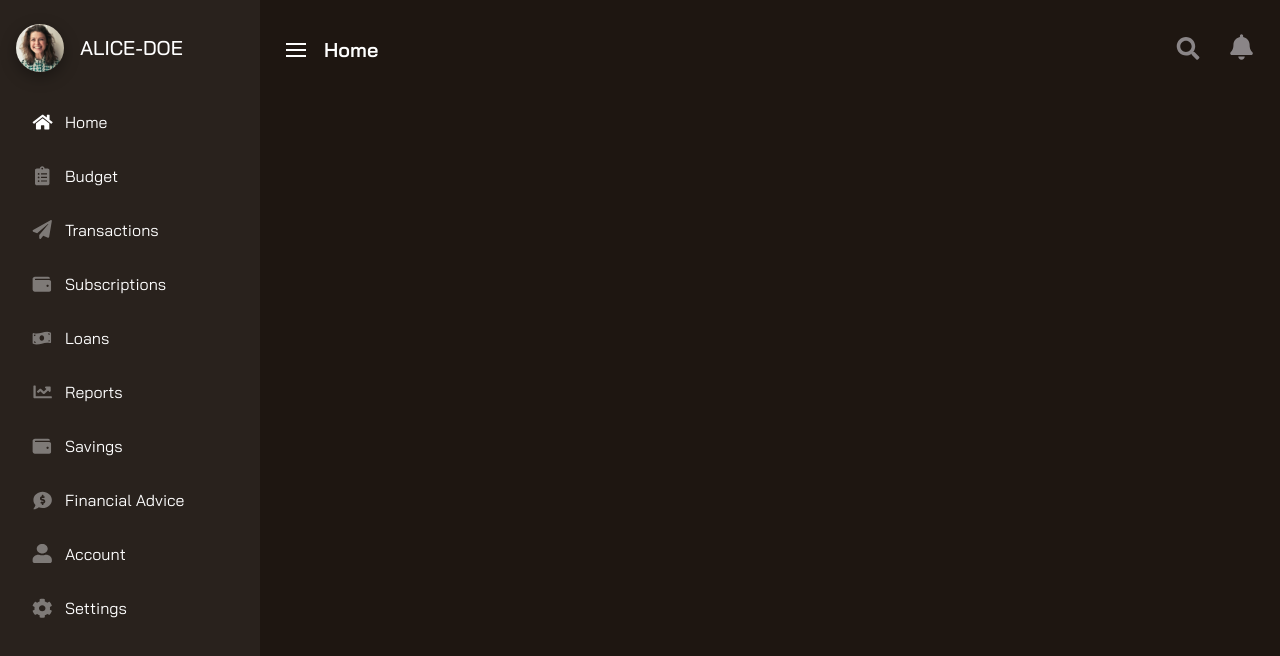
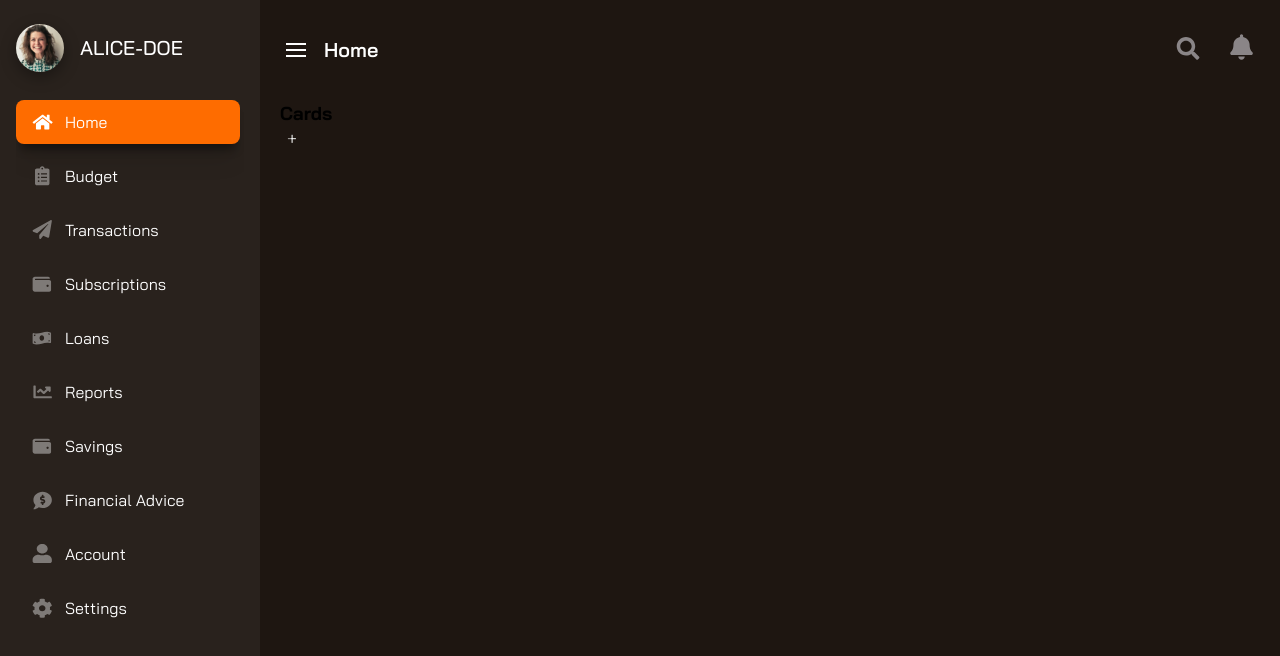
Before and after one commit to PetrTutikov/dash-learn, a React (Create React App) app: page / in a window 1280 px wide. Shown: the top 656 px of the page. Built offline with nearby package versions, Linux system fonts and the light colour scheme.

Commit message:
создал компонет карточки настроил минимальный скелет
https://youtu.be/UA8Sxk_mHb8?t=1871

```diff
--- /dev/null
+++ b/src/components/Cards/Cards.jsx
@@ -0,0 +1,17 @@
+import { iconsImgs } from '../../utils/images';
+import "./Cards.css";
+
+const Cards = () => {
+  return (
+    <div className="grid-one-item grid-common grid-c1">
+      <div className="grid-c-title">
+        <h3 className="grid-c-title-text">Cards</h3>
+        <button className="grid-c-title-icon">
+          <img src={iconsImgs.plus}/>
+        </button>
+      </div>
+    </div>
+  )
+}
+
+export default Cards
--- /dev/null
+++ b/src/components/ContentMain/ContentMain.jsx
@@ -0,0 +1,14 @@
+import "./ContentMain.css"
+import Cards from '../Cards/Cards'
+
+const ContentMain = () => {
+  return (
+    <div className="main-content-holder">
+      <div className="content-grid-one">
+        <Cards/>
+      </div>
+    </div>
+  )
+}
+
+export default ContentMain
--- a/src/layout/Content/Content.jsx
+++ b/src/layout/Content/Content.jsx
@@ -1,10 +1,12 @@
 import "./Content.css"
 import ContentTop from '../../components/ContentTop/ContentTop'
+import ContentMain from '../../components/ContentMain/ContentMain'
 
 const Content = () => {
   return (
     <div className="main-content">
       <ContentTop/>
+      <ContentMain/>
     </div>
   )
 }
--- a/src/layout/Sidebar/Sidebar.css
+++ b/src/layout/Sidebar/Sidebar.css
@@ -76,7 +76,7 @@
     border: 1px solid var(--clr-primar-light);
 }
 /*цвет и тень при клике*/
-.nav-link:active {
+.nav-link.active {
     background-color: var(--clr-pumpkin);
     box-shadow: rgba(0, 0, 0, 0.1) 0px 20px 25px -5px, rgba(0, 0, 0, 0.4) 0px 10px 10px -5px;
 }
--- a/src/layout/Sidebar/Sidebar.jsx
+++ b/src/layout/Sidebar/Sidebar.jsx
@@ -32,7 +32,11 @@ const Sidebar = () => {
           {
             navigationLinks.map((navigationLink) =>(
               <li className="nav-item" key={navigationLink.id}>
-                <a href="#" className={`nav-link`}>
+                <a
+                  href="#"
+                  className={`nav-link
+                  ${navigationLink.id === activeLinkIdx ? 'active' : null
+                  }`}>
                   <img
                     src={navigationLink.image}
                     className="nav-link-icon"
```
Also changed, not shown: src/components/Cards/Cards.css (added), src/components/ContentMain/ContentMain.css (added).
